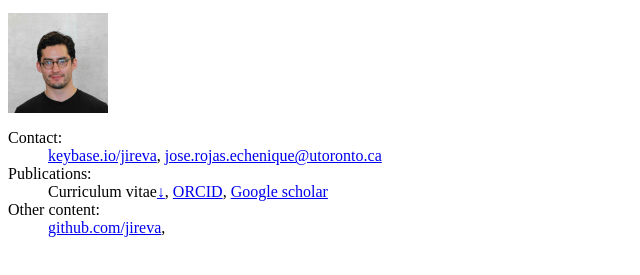
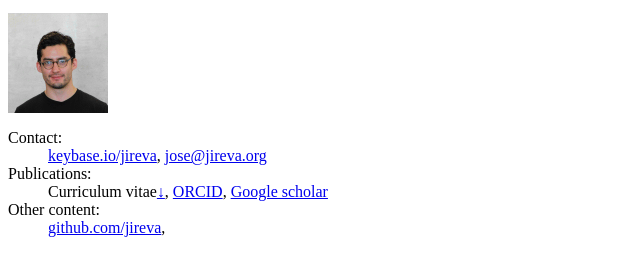
Before and after one commit to jireva/jireva.github.io, a plain HTML site: page index.html in a window 1280 px wide. Shown: the part 87-362 px from the top of the page, without its empty margins (0-640 px from the left). Drawn offline with Linux system fonts and the light colour scheme.

Commit message:
@jireva.org email

```diff
--- a/index.html
+++ b/index.html
@@ -17,7 +17,7 @@ Evolutionary biologist interested in epistasis and co-culture.
 	<dt>Contact:</dt>
 	<dd>
 		<a href="https://keybase.io/jireva">keybase.io/jireva</a>,
-		<a href="mailto:jose.rojas.echenique&#64;utoronto.ca">jose.rojas.echenique&#64;utoronto.ca</a>
+		<a href="mailto:jose&#64;jireva.org">jose&#64;jireva.org</a>
 	</dd>
 	<dt>Publications:</dt>
 	<dd>
```
